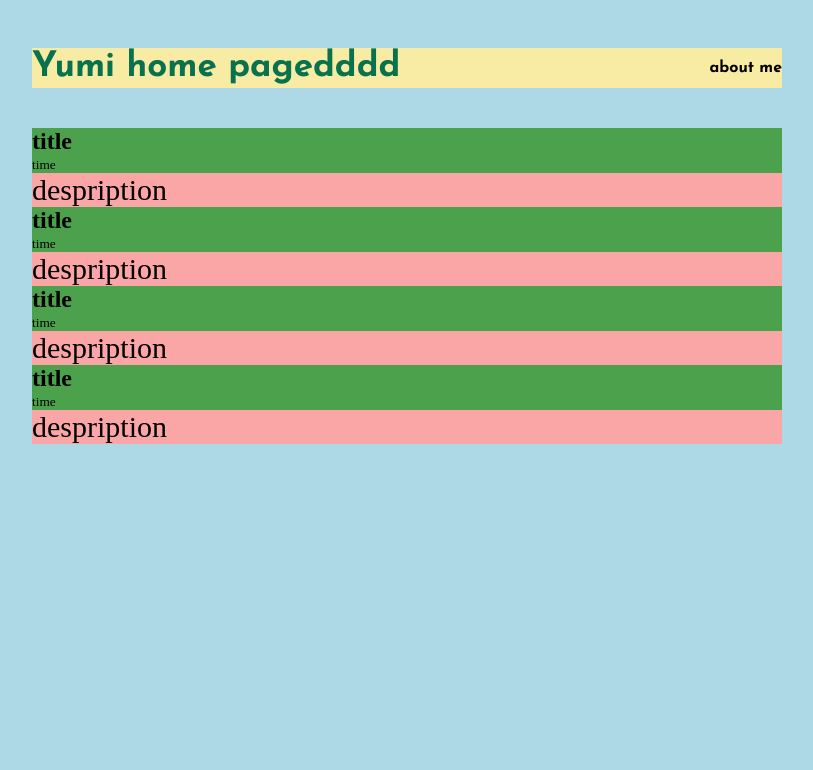
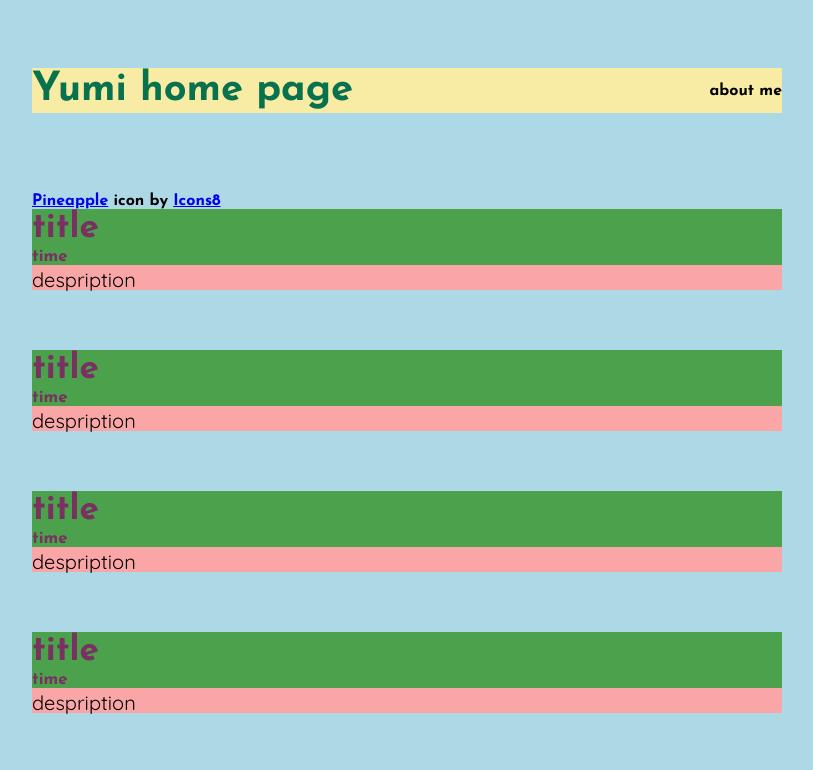
Before and after one commit to yumi-wang/yumi-wang.github.io, a plain HTML site: page index.html in a window 1280 px wide. Shown: the top 770 px of the page, without its empty margins (233-1046 px from the left). Drawn offline with Linux system fonts and the light colour scheme; a web font is replaced by a local one.

Commit message:
blog layout add icon

```diff
--- a/index.html
+++ b/index.html
@@ -7,7 +7,9 @@
         <link href="styles/main.css" rel="stylesheet" type="text/css">
         <link href="https://fonts.googleapis.com/css2?family=Open+Sans&family=Press+Start+2P&display=swap" rel="stylesheet">
         <link href="https://fonts.google.com/share?selection.family=Josefin%20Sans:wght@700%7CQuicksand:wght@500" rel="stylesheet">
+        <link rel="icon" href="styles/icons8-pineapple-60.png">
         <title>Yumi home page</title>
+
     </head>
 
 
@@ -22,7 +24,7 @@
         <div>
           <header class="header">
             <h1>
-              Yumi home pagedddd
+              Yumi home page
             </h1>
             <div class="header-right">
               about me
@@ -31,6 +33,79 @@
         </div>
 
         <main>
+          <a target="_blank" href="https://icons8.com/icon/mrbwckr86R4R/pineapple">Pineapple</a> icon by <a target="_blank" href="https://icons8.com">Icons8</a>
+
+          <article class="red-box">
+            <header class="green-box">
+              <h2>
+                title
+              </h2>
+
+              <small>
+                time
+              </small>
+            </header>
+
+            <p>
+              despription
+            </p>
+
+          </article>
+
+
+          <article class="red-box">
+            <header class="green-box">
+              <h2>
+                title
+              </h2>
+
+              <small>
+                time
+              </small>
+            </header>
+
+            <p>
+              despription
+            </p>
+
+          </article>
+
+
+          <article class="red-box">
+            <header class="green-box">
+              <h2>
+                title
+              </h2>
+
+              <small>
+                time
+              </small>
+            </header>
+
+            <p>
+              despription
+            </p>
+
+          </article>
+
+
+          <article class="red-box">
+            <header class="green-box">
+              <h2>
+                title
+              </h2>
+
+              <small>
+                time
+              </small>
+            </header>
+
+            <p>
+              despription
+            </p>
+
+          </article>
+
 
           <article class="red-box">
             <header class="green-box">
@@ -108,6 +183,10 @@
 
         </main>
 
+        <footer>
+          footer
+        </footer>
+
         <div>
 
         </div>
--- a/styles/main.css
+++ b/styles/main.css
@@ -5,37 +5,55 @@
 
 body {
   background-color: lightblue;
-
+  font-family: "Josefin Sans", sans-serif;
 }
 
 h1 {
   color: rgb(8, 114, 79);
-  text-align: center;
+  font-size: 40px;
+  line-height: 45px;
+  margin-bottom: 0px;
+  margin-top: 0px;
+}
+
+h2 {
+  color: rgb(121, 49, 97);
+  text-align: left;
   font-size: 35px;
   line-height: 40px;
   margin-bottom: 0px;
   margin-top: 0px;
 }
 
-h2 {
-  margin: 0;
+p {
+  font-family: Quicksand;
+  font-size: 20px;
+  line-height: 20px;
+  margin-top: 5px;
 }
-p {
-  font-family: Times New Roman;
-  font-size: 30px;
-  margin: 0;
+
+small {
+  color: rgb(121, 49, 97);
+  text-align: left;
+  font-size: 17px;
+
+  line-height: 15px;
+  margin-bottom: 0px;
+  margin-top: 0px;
+
+
 }
 
 .margin-body {
   margin-left: auto;
   margin-right: auto;
   max-width: 750px;
-  padding: 40px 20px;
+  padding: 60px 20px 20px 20px;
 }
 
 .red-box {
   background-color: rgb(250, 166, 166);
-  margin: 0;
+  margin-bottom: 60px;
   padding: 0px 0px;
 
 }
@@ -51,7 +69,9 @@ p {
   background-color: #f8eba3;
   justify-content: space-between;
   font-family: "Josefin Sans", sans-serif;
-  margin-bottom: 40px;
+  margin-bottom: 80px;
+
+
 
 }
 
@@ -59,3 +79,11 @@ p {
   float: right;
   margin: 0;
 }
+
+footer {
+  margin-bottom: 0px;
+  padding-top: 0px;
+  font-size: 20px;
+  text-align: center;
+
+}
```
Also changed, not shown: styles/icons8-pineapple-60.png (added), 1 other file.
